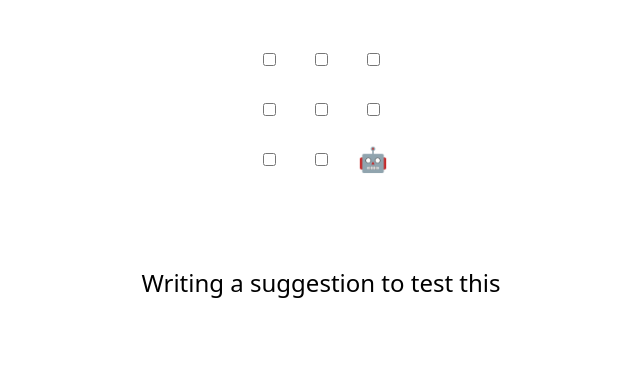
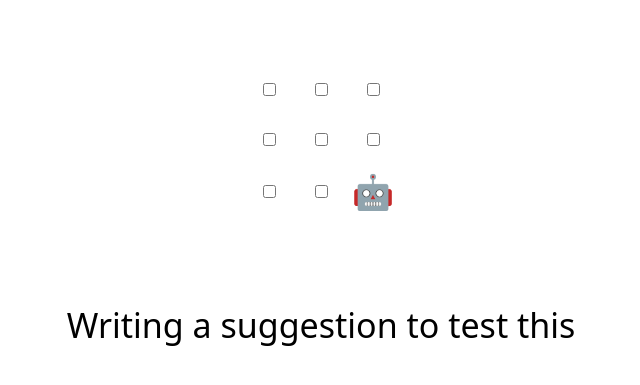
Before and after one commit to jyothyai18/skills-review-pull-requests, a plain HTML site: page index.html in a window 1280 px wide. Shown: the part 127-512 px from the top of the page, without its empty margins (319-959 px from the left). Drawn offline with Linux system fonts and the light colour scheme.

Commit message:
changed line 8 font to 34

```diff
--- a/index.html
+++ b/index.html
@@ -5,7 +5,7 @@
   body,
   td,
   input {
-    font-size: 24px;
+    font-size: 34px;
     line-height: 1.5;
     text-align: center;
     font-family: system-ui, sans-serif;
```
